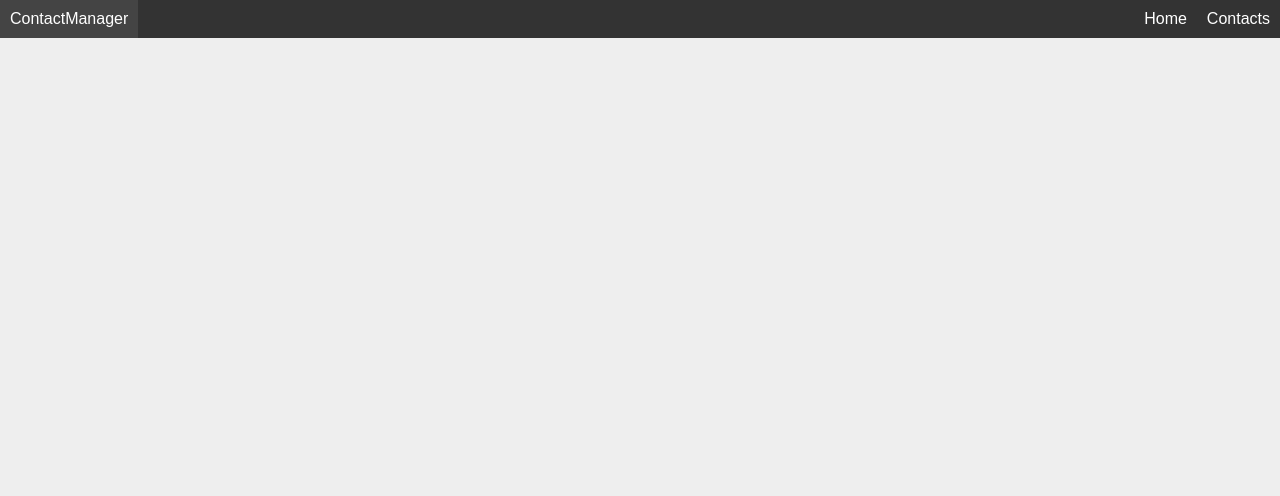
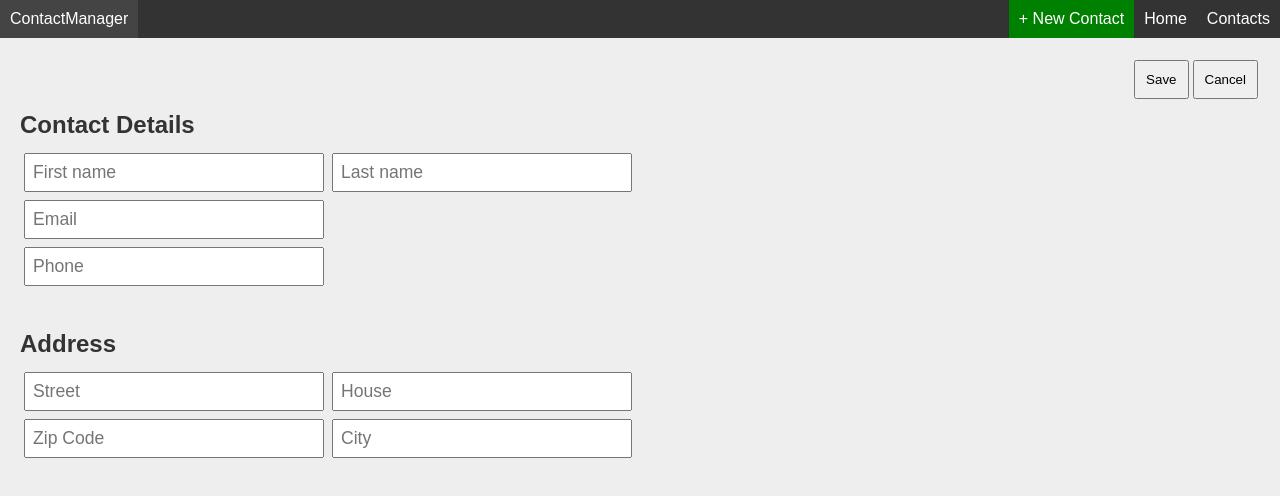
Before and after one commit to areiterer/contact-manager, a React (Create React App) app: page /new-contact in a window 1280 px wide. Shown: the top 496 px of the page. Built offline with nearby package versions, Linux system fonts and the light colour scheme.

Commit message:
refactoring

```diff
--- a/src/App.js
+++ b/src/App.js
@@ -2,7 +2,7 @@ import React, { Component } from "react";
 import "./App.css";
 
 import Header from "./components/Header";
-import Main from "./components/Main";
+import Main from "./pages/Main";
 
 class App extends Component {
   render() {
--- /dev/null
+++ b/src/api.js
@@ -0,0 +1,19 @@
+import axios from "axios";
+
+const ROOT_URL = "http://localhost:8000";
+
+export function getContacts() {
+  return axios.get(`${ROOT_URL}/contacts`);
+}
+
+export function updateContact(contact) {
+  return axios.put(`${ROOT_URL}/contacts/${contact.id}`, contact);
+}
+
+export function createContact(contact) {
+  return axios.post(`${ROOT_URL}/contacts`, contact);
+}
+
+export function deleteContact(contactId) {
+  return axios.delete(`${ROOT_URL}/contacts/${contactId}`);
+}
--- a/src/components/ContactDetail.js
+++ b/src/components/ContactDetail.js
@@ -41,7 +41,7 @@ class ContactDetail extends Component {
     const selectedContact = this.props.data.find(
       c => c.id === selectedContactId
     );
-    console.log(selectedContact);
+
     if (selectedContact) {
       return (
         <div id="contactDetail">
--- a/src/components/Header.css
+++ b/src/components/Header.css
@@ -33,6 +33,10 @@ nav a:hover {
   display: none;
 }
 
+#newContactLink {
+  background-color: green;
+}
+
 @media screen and (min-width: 768px) {
   nav ul {
     display: flex;
--- a/src/components/Header.js
+++ b/src/components/Header.js
@@ -9,6 +9,9 @@ const Header = () => (
       <ul>
         <li className="brand">
           <Link to="/">ContactManager</Link>
+        </li>
+        <li id="newContactLink">
+          <Link to="/new-contact">+ New Contact</Link>
         </li>
         <li>
           <Link to="/">Home</Link>
--- a/src/pages/Contacts.js
+++ b/src/pages/Contacts.js
@@ -1,6 +1,7 @@
 import React, { Component } from "react";
 import { Route } from "react-router-dom";
-import axios from "axios";
+
+import * as api from "../api";
 
 import "./Contacts.css";
 
@@ -17,26 +18,22 @@ class Contacts extends Component {
   }
 
   componentDidMount() {
-    axios
-      .get("http://localhost:8000/contacts")
+    api
+      .getContacts()
       .then(response => this.setState({ contacts: response.data }));
   }
 
   handleContactSaved(contact) {
     // TODO: PUT if contact.id exists - otherwise POST
     if (contact.id) {
-      return axios
-        .put(`http://localhost:8000/contacts/${contact.id}`, contact)
-        .then(response => {
+      api.updateContact(contact).then(response => {
         const otherContacts = this.state.contacts.filter(
           c => c.id !== contact.id
         );
         this.setState({ contacts: [...otherContacts, response.data] });
       });
     } else {
-      return axios
-        .post(`http://localhost:8000/contacts`, contact)
-        .then(response => {
+      api.createContact(contact).then(response => {
         const otherContacts = this.state.contacts.filter(c => c !== contact);
         this.setState({ contacts: [...otherContacts, response.data] });
       });
--- a/src/components/Main.js
+++ b/src/pages/Main.js
@@ -3,14 +3,16 @@ import { Switch, Route } from "react-router-dom";
 
 import "./Main.css";
 
-import Home from "../pages/Home";
-import Contacts from "../pages/Contacts";
+import Home from "./Home";
+import Contacts from "./Contacts";
+import NewContact from "./NewContact";
 
 const Main = props => (
   <main>
     <Switch>
       <Route exact path="/" component={Home} />
       <Route path="/contacts" component={Contacts} />
+      <Route path="/new-contact" component={NewContact} />
     </Switch>
   </main>
 );
--- /dev/null
+++ b/src/pages/NewContact.css
@@ -0,0 +1,3 @@
+#newContact {
+  padding: 20px;
+}
--- /dev/null
+++ b/src/pages/NewContact.js
@@ -0,0 +1,43 @@
+import React, { Component } from "react";
+import { withRouter } from "react-router";
+
+import * as api from "../api";
+
+import "./NewContact.css";
+
+import ContactDetailForm from "../components/ContactDetailForm";
+
+class NewContact extends Component {
+  constructor(props) {
+    super(props);
+    console.log(props);
+
+    this.onCancelEdit = this.onCancelEdit.bind(this);
+    this.onSaveChanges = this.onSaveChanges.bind(this);
+  }
+
+  onCancelEdit() {
+    this.props.history.push("/contacts");
+  }
+
+  onSaveChanges(newContact) {
+    api.createContact(newContact);
+  }
+
+  render() {
+    const newContact = {};
+
+    return (
+      <div id="newContact">
+        <ContactDetailForm
+          contact={newContact}
+          onCancel={this.onCancelEdit}
+          onSave={this.onSaveChanges}
+        />
+      </div>
+    );
+  }
+}
+
+const NewContactWithRouter = withRouter(NewContact);
+export default NewContactWithRouter;
```
Also changed, not shown: src/pages/Main.css (renamed from src/components/Main.css). Lines whose indentation alone changed are shown as unchanged.
